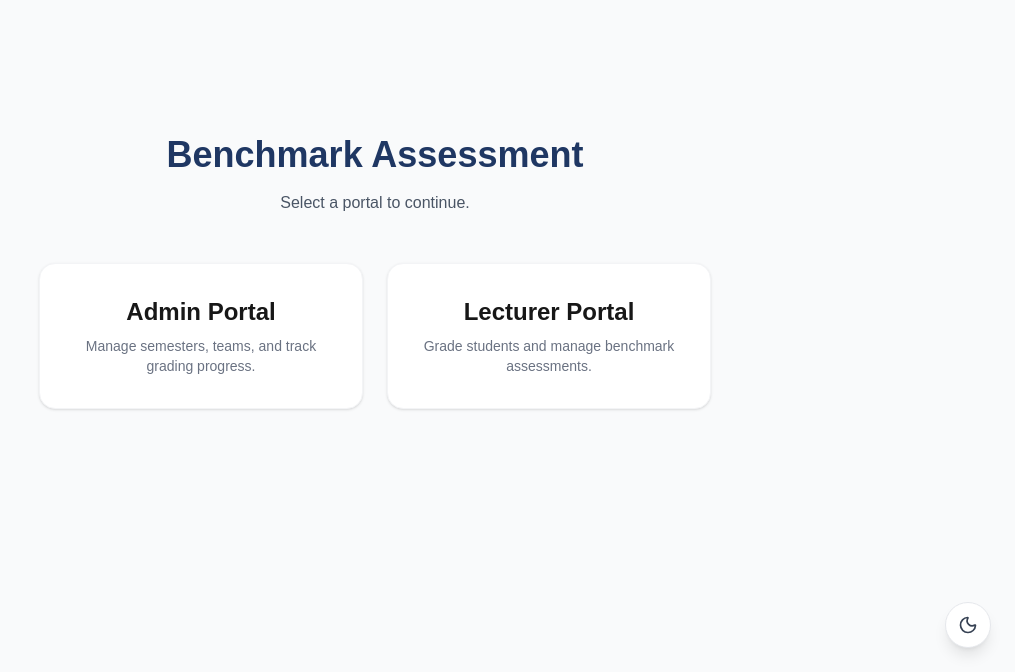
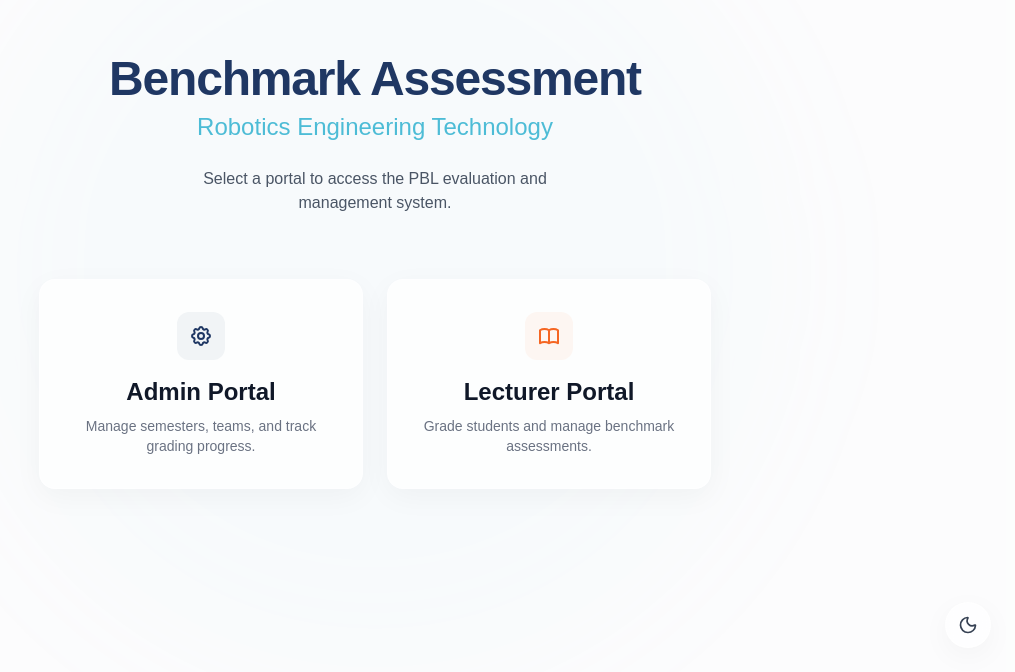
Before and after one commit to rifkyafriza/pbl-benchmark-assessment, a Next.js app: page / in a window 1280 px wide. Shown: the part 128-800 px from the top of the page, without its empty margins (265-1280 px from the left). Built offline with nearby package versions, Linux system fonts and the light colour scheme.

Commit message:
UI: Complete Antigravity redesign across core views

```diff
--- a/src/app/admin/login/AdminLoginForm.tsx
+++ b/src/app/admin/login/AdminLoginForm.tsx
@@ -17,20 +17,21 @@ export default function AdminLoginPage() {
   }
 
   return (
-    <div className="min-h-screen bg-gray-50 dark:bg-gray-900 flex flex-col justify-center items-center p-4">
-      <form onSubmit={handleSubmit} className="bg-white dark:bg-gray-800 p-8 rounded-2xl shadow-sm border border-gray-100 dark:border-gray-700 max-w-md w-full space-y-4">
+    <div className="min-h-screen bg-gray-50/50 dark:bg-gray-900/50 flex flex-col justify-center items-center p-4 relative overflow-hidden">
+      <div className="absolute top-1/2 left-1/2 -translate-x-1/2 -translate-y-1/2 w-[600px] h-[600px] bg-sky/5 dark:bg-sky/10 rounded-full blur-3xl -z-10 pointer-events-none"></div>
+      <form onSubmit={handleSubmit} className="glass-panel p-8 rounded-2xl antigravity-shadow max-w-md w-full space-y-4 opacity-0 animate-fade-in-up" style={{ animationDelay: '0.1s' }}>
         <div className="flex justify-center mb-2 text-navy dark:text-sky-light"><Lock size={40} /></div>
         <h1 className="text-2xl font-bold text-center mb-4 text-navy dark:text-sky-light">Admin Login</h1>
         <div>
           <label className="block text-sm font-medium text-gray-700 dark:text-gray-300 mb-1">Username</label>
-          <input name="username" required autoFocus className="w-full border border-gray-200 dark:border-gray-600 rounded-lg p-3 outline-none focus:border-sky bg-gray-50 dark:bg-gray-700 text-gray-800 dark:text-gray-100" />
+          <input name="username" required autoFocus className="w-full glass-panel rounded-lg p-3 outline-none focus:border-sky text-gray-800 dark:text-gray-100 transition-colors shadow-inner" />
         </div>
         <div>
           <label className="block text-sm font-medium text-gray-700 dark:text-gray-300 mb-1">Password</label>
-          <input name="password" type="password" required className="w-full border border-gray-200 dark:border-gray-600 rounded-lg p-3 outline-none focus:border-sky bg-gray-50 dark:bg-gray-700 text-gray-800 dark:text-gray-100" />
+          <input name="password" type="password" required className="w-full glass-panel rounded-lg p-3 outline-none focus:border-sky text-gray-800 dark:text-gray-100 transition-colors shadow-inner" />
         </div>
         {error && <p className="text-sm text-red-500">{error}</p>}
-        <button disabled={pending} type="submit" className="w-full bg-navy hover:bg-navy-light text-white font-semibold py-3 rounded-lg flex items-center justify-center gap-2 disabled:opacity-50 transition-colors">
+        <button disabled={pending} type="submit" className="w-full bg-navy hover:bg-navy-light text-white font-semibold py-3 rounded-lg flex items-center justify-center gap-2 disabled:opacity-50 transition-all active:scale-95 antigravity-shadow">
           {pending ? (
             <>
               <Loader2 size={20} className="animate-spin" /> Logging in...
--- a/src/app/globals.css
+++ b/src/app/globals.css
@@ -43,3 +43,30 @@ body {
   color: var(--foreground);
   font-family: Arial, Helvetica, sans-serif;
 }
+
+@keyframes fade-in-up {
+  0% {
+    opacity: 0;
+    transform: translateY(20px);
+  }
+  100% {
+    opacity: 1;
+    transform: translateY(0);
+  }
+}
+
+.animate-fade-in-up {
+  animation: fade-in-up 0.6s cubic-bezier(0.16, 1, 0.3, 1) forwards;
+}
+
+.glass-panel {
+  @apply bg-white/70 dark:bg-gray-900/70 backdrop-blur-xl border border-white/40 dark:border-white/10;
+}
+
+.antigravity-shadow {
+  @apply shadow-[0_8px_30px_rgb(0,0,0,0.04)] dark:shadow-[0_8px_30px_rgb(0,0,0,0.2)];
+}
+
+.antigravity-hover {
+  @apply hover:-translate-y-1 hover:shadow-[0_20px_40px_rgb(0,0,0,0.08)] dark:hover:shadow-[0_20px_40px_rgb(0,0,0,0.3)] transition-all duration-300;
+}
--- a/src/app/lecturer/dashboard/TeamList.tsx
+++ b/src/app/lecturer/dashboard/TeamList.tsx
@@ -34,10 +34,16 @@ export default function TeamList({ teams }: { teams: any[] }) {
             {teams.length === 0 ? 'No teams assigned to you as reviewer for the active semester.' : 'No teams match the selected class filter.'}
           </div>
         ) : (
-          filteredTeams.map((team: any) => (
-            <Link prefetch={true} key={team.id} href={`/lecturer/team/${team.id}`} className="bg-white dark:bg-gray-800 p-6 rounded-xl shadow-sm border border-gray-100 dark:border-gray-700 hover:border-sky hover:shadow-md transition-all cursor-pointer group block">
+          filteredTeams.map((team: any, i: number) => (
+            <Link
+              prefetch={true}
+              key={team.id}
+              href={`/lecturer/team/${team.id}`}
+              className="bg-white dark:bg-gray-800 p-6 rounded-2xl antigravity-shadow antigravity-hover border border-white dark:border-gray-700/50 cursor-pointer group block opacity-0 animate-fade-in-up"
+              style={{ animationDelay: `${i * 0.05}s` }}
+            >
               <div className="flex justify-between items-start mb-4">
-                <div className="p-3 bg-sky/10 text-sky rounded-lg">
+                <div className="p-3 bg-sky/10 text-sky rounded-xl">
                   <BookOpen size={24} />
                 </div>
                 <ChevronRight className="text-gray-300 dark:text-gray-600 group-hover:text-sky transition-colors" />
--- a/src/app/page.tsx
+++ b/src/app/page.tsx
@@ -2,22 +2,32 @@ import Link from 'next/link';
 
 export default function Home() {
   return (
-    <div className="min-h-screen flex flex-col items-center justify-center p-8 bg-gray-50 dark:bg-gray-900">
-      <div className="text-center mb-12">
-        <h1 className="text-4xl font-bold text-navy dark:text-sky-light mb-4">Benchmark Assessment</h1>
-        <p className="text-gray-600 dark:text-gray-400">Select a portal to continue.</p>
+    <div className="min-h-screen flex flex-col items-center justify-center p-4 sm:p-8 bg-gray-50/50 dark:bg-gray-900/50 relative overflow-hidden">
+      {/* Subtle background glow effect (Antigravity style) */}
+      <div className="absolute top-1/2 left-1/2 -translate-x-1/2 -translate-y-1/2 w-[800px] h-[800px] bg-sky/5 dark:bg-sky/10 rounded-full blur-3xl -z-10 pointer-events-none"></div>
+
+      <div className="text-center mb-16 opacity-0 animate-fade-in-up" style={{ animationDelay: '0.1s' }}>
+        <h1 className="text-4xl sm:text-5xl font-extrabold text-navy dark:text-white mb-2 tracking-tight">Benchmark Assessment</h1>
+        <h2 className="text-xl sm:text-2xl font-medium text-sky dark:text-sky-light/80 mb-6">Robotics Engineering Technology</h2>
+        <p className="text-gray-600 dark:text-gray-400 max-w-sm mx-auto">Select a portal to access the PBL evaluation and management system.</p>
       </div>
 
-      <div className="grid grid-cols-1 md:grid-cols-2 gap-6 w-full max-w-2xl">
-        <Link href="/admin/login" className="block">
-          <div className="bg-white dark:bg-gray-800 p-8 rounded-2xl shadow-sm hover:shadow-md transition-all border border-gray-100 dark:border-gray-700 hover:border-sky text-center group">
-            <h2 className="text-2xl font-semibold mb-2 group-hover:text-sky transition-colors">Admin Portal</h2>
-            <p className="text-sm text-gray-500">Manage semesters, teams, and track grading progress.</p>
+      <div className="grid grid-cols-1 md:grid-cols-2 gap-6 w-full max-w-2xl px-4 sm:px-0">
+        <Link href="/admin/login" className="block opacity-0 animate-fade-in-up" style={{ animationDelay: '0.2s' }}>
+          <div className="glass-panel p-8 rounded-2xl antigravity-shadow antigravity-hover text-center group cursor-pointer">
+            <div className="w-12 h-12 bg-navy/5 dark:bg-sky/10 rounded-xl flex items-center justify-center mx-auto mb-4 group-hover:scale-110 transition-transform">
+              <svg className="w-6 h-6 text-navy dark:text-sky-light" fill="none" viewBox="0 0 24 24" stroke="currentColor"><path strokeLinecap="round" strokeLinejoin="round" strokeWidth={2} d="M10.325 4.317c.426-1.756 2.924-1.756 3.35 0a1.724 1.724 0 002.573 1.066c1.543-.94 3.31.826 2.37 2.37a1.724 1.724 0 001.065 2.572c1.756.426 1.756 2.924 0 3.35a1.724 1.724 0 00-1.066 2.573c.94 1.543-.826 3.31-2.37 2.37a1.724 1.724 0 00-2.572 1.065c-.426 1.756-2.924 1.756-3.35 0a1.724 1.724 0 00-2.573-1.066c-1.543.94-3.31-.826-2.37-2.37a1.724 1.724 0 00-1.065-2.572c-1.756-.426-1.756-2.924 0-3.35a1.724 1.724 0 001.066-2.573c-.94-1.543.826-3.31 2.37-2.37.996.608 2.296.07 2.572-1.065z" /><path strokeLinecap="round" strokeLinejoin="round" strokeWidth={2} d="M15 12a3 3 0 11-6 0 3 3 0 016 0z" /></svg>
+            </div>
+            <h2 className="text-2xl font-bold mb-2 group-hover:text-sky transition-colors text-gray-900 dark:text-white">Admin Portal</h2>
+            <p className="text-sm text-gray-500 dark:text-gray-400">Manage semesters, teams, and track grading progress.</p>
           </div>
         </Link>
-        <Link href="/lecturer" className="block">
-          <div className="bg-white dark:bg-gray-800 p-8 rounded-2xl shadow-sm hover:shadow-md transition-all border border-gray-100 dark:border-gray-700 hover:border-orange text-center group">
-            <h2 className="text-2xl font-semibold mb-2 group-hover:text-orange transition-colors">Lecturer Portal</h2>
+        <Link href="/lecturer" className="block opacity-0 animate-fade-in-up" style={{ animationDelay: '0.3s' }}>
+          <div className="glass-panel p-8 rounded-2xl antigravity-shadow antigravity-hover text-center group cursor-pointer">
+            <div className="w-12 h-12 bg-orange/5 dark:bg-orange/10 rounded-xl flex items-center justify-center mx-auto mb-4 group-hover:scale-110 transition-transform">
+              <svg className="w-6 h-6 text-orange dark:text-orange-light" fill="none" viewBox="0 0 24 24" stroke="currentColor"><path strokeLinecap="round" strokeLinejoin="round" strokeWidth={2} d="M12 6.253v13m0-13C10.832 5.477 9.246 5 7.5 5S4.168 5.477 3 6.253v13C4.168 18.477 5.754 18 7.5 18s3.332.477 4.5 1.253m0-13C13.168 5.477 14.754 5 16.5 5c1.747 0 3.332.477 4.5 1.253v13C19.832 18.477 18.247 18 16.5 18c-1.746 0-3.332.477-4.5 1.253" /></svg>
+            </div>
+            <h2 className="text-2xl font-bold mb-2 group-hover:text-orange transition-colors text-gray-900 dark:text-white">Lecturer Portal</h2>
             <p className="text-sm text-gray-500">Grade students and manage benchmark assessments.</p>
           </div>
         </Link>
--- a/src/components/ThemeToggle.tsx
+++ b/src/components/ThemeToggle.tsx
@@ -14,14 +14,14 @@ export function ThemeToggle() {
 
   if (!mounted) {
     return (
-      <div className="fixed bottom-6 right-6 p-3 rounded-full bg-white dark:bg-gray-800 shadow-lg border border-gray-200 dark:border-gray-700 w-12 h-12"></div>
+      <div className="fixed bottom-6 right-6 p-3 rounded-full glass-panel antigravity-shadow w-12 h-12 z-50"></div>
     );
   }
 
   return (
     <button
       onClick={() => setTheme(theme === "dark" ? "light" : "dark")}
-      className="fixed bottom-6 right-6 p-3 rounded-full bg-white dark:bg-gray-800 shadow-lg border border-gray-200 dark:border-gray-700 text-gray-700 dark:text-gray-300 hover:bg-gray-50 dark:hover:bg-gray-700 transition-colors z-50 flex items-center justify-center"
+      className="fixed bottom-6 right-6 p-3 rounded-full glass-panel antigravity-shadow text-gray-700 dark:text-gray-300 hover:text-sky transition-all z-50 flex items-center justify-center active:scale-95"
       aria-label="Toggle theme"
     >
       {theme === "dark" ? <Sun size={20} /> : <Moon size={20} />}
```
Also changed, not shown: src/app/admin/page.tsx (+20 -17 lines), src/app/lecturer/LecturerLoginForm.tsx (+6 -5 lines), src/app/lecturer/team/[team_id]/TeamGradingClient.tsx (+17 -8 lines), src/components/ChangePasswordForm.tsx (+7 -7 lines).
